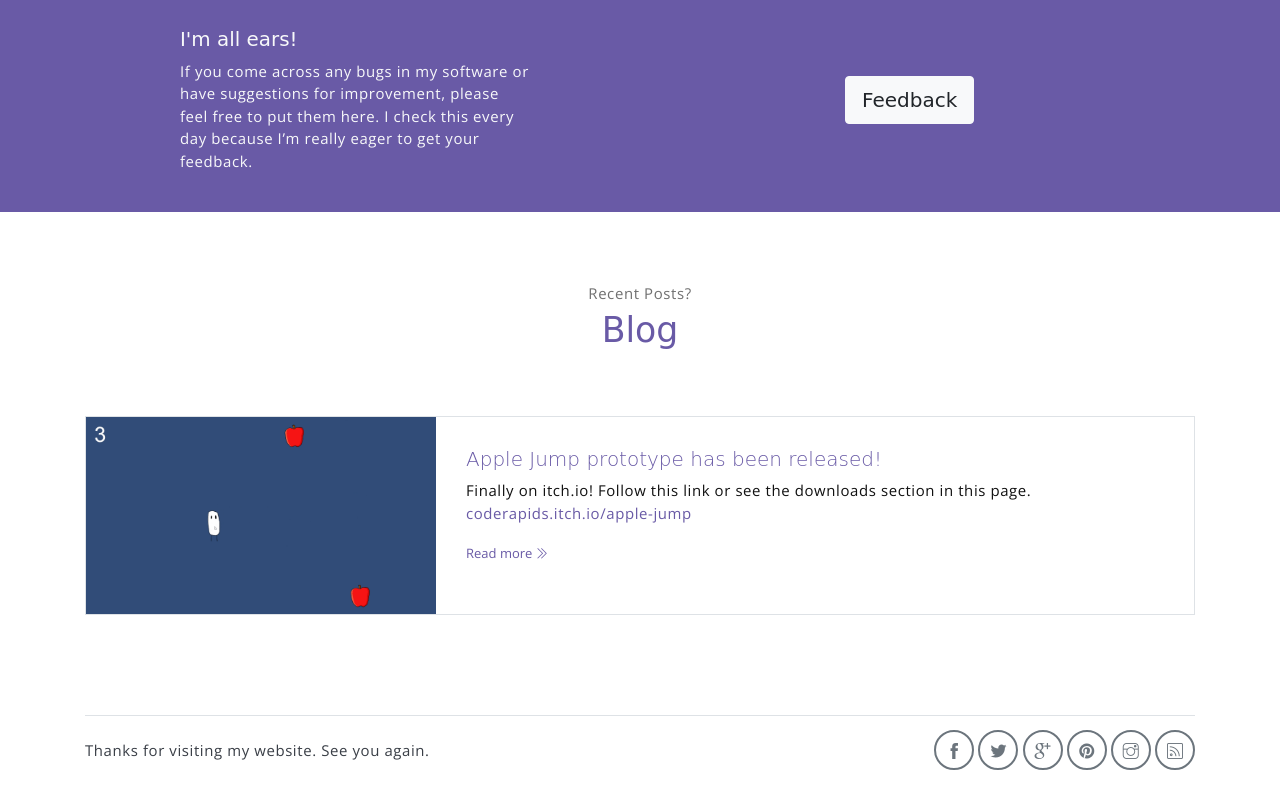
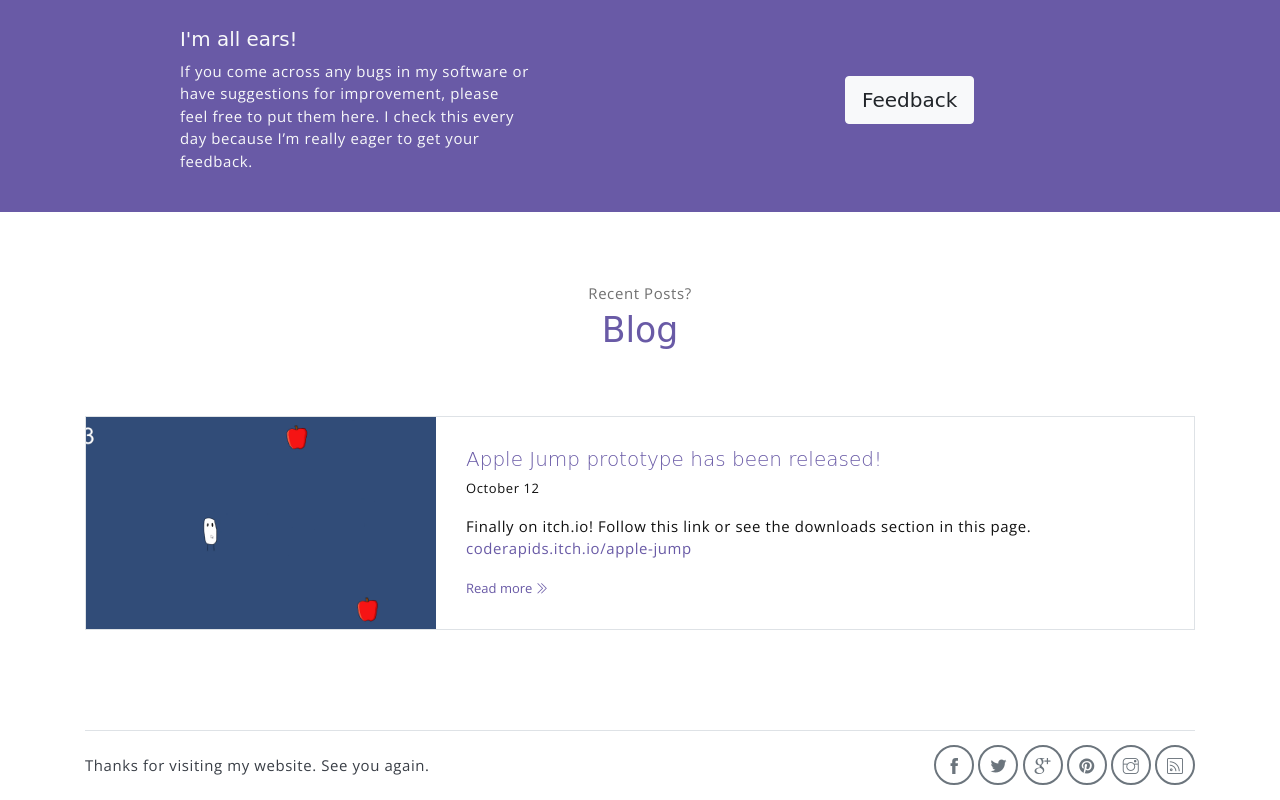
Before and after one commit to CodeRapids/coderapids.github.io, a plain HTML site: page index.html in a window 1280 px wide. Shown: the part 2037-2837 px from the top of the page. Drawn offline with nearby package versions, Linux system fonts and the light colour scheme; a web font is replaced by a local one.

Commit message:
Created styles.css for custom styles. Added date p for blog.

```diff
--- /dev/null
+++ b/assets/css/styles.css
@@ -0,0 +1,3 @@
+.blog-card-date {
+    font-size: 13px;
+}
--- a/index.html
+++ b/index.html
@@ -10,6 +10,7 @@
     <link rel="stylesheet" href="assets/vendors/themify-icons/css/themify-icons.css">
     <!-- Bootstrap + Meyawo main styles -->
 	<link rel="stylesheet" href="assets/css/meyawo.css">
+    <link rel="stylesheet" href="assets/css/styles.css">
 </head>
 <body data-spy="scroll" data-target=".navbar" data-offset="40" id="home">
 
@@ -343,6 +344,7 @@
                 </div>
                 <div class="blog-card-body">
                     <h5 class="blog-card-title">Apple Jump prototype has been released!</h6>
+                    <p class="blog-card-date">October 12</p>
 
                     <p>
                         Finally on itch.io! Follow this link or see the downloads section in this page.
```
